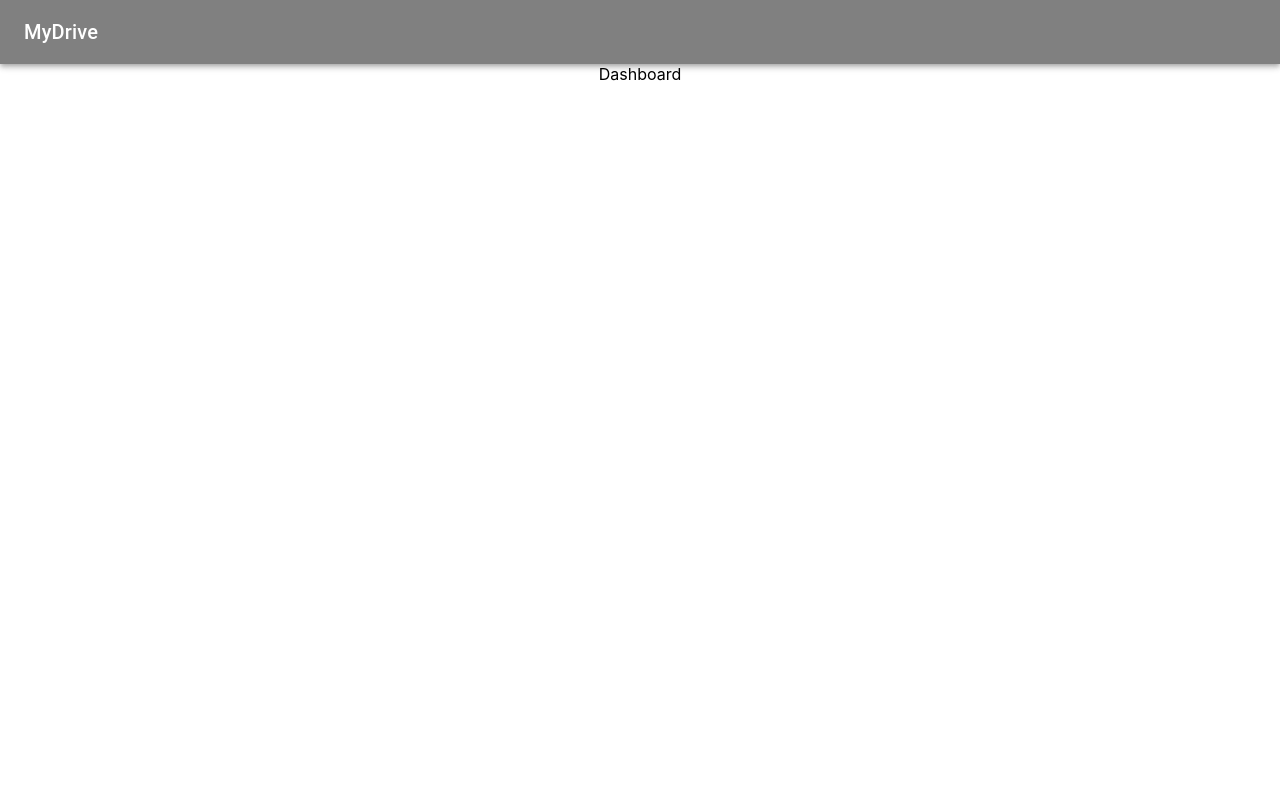
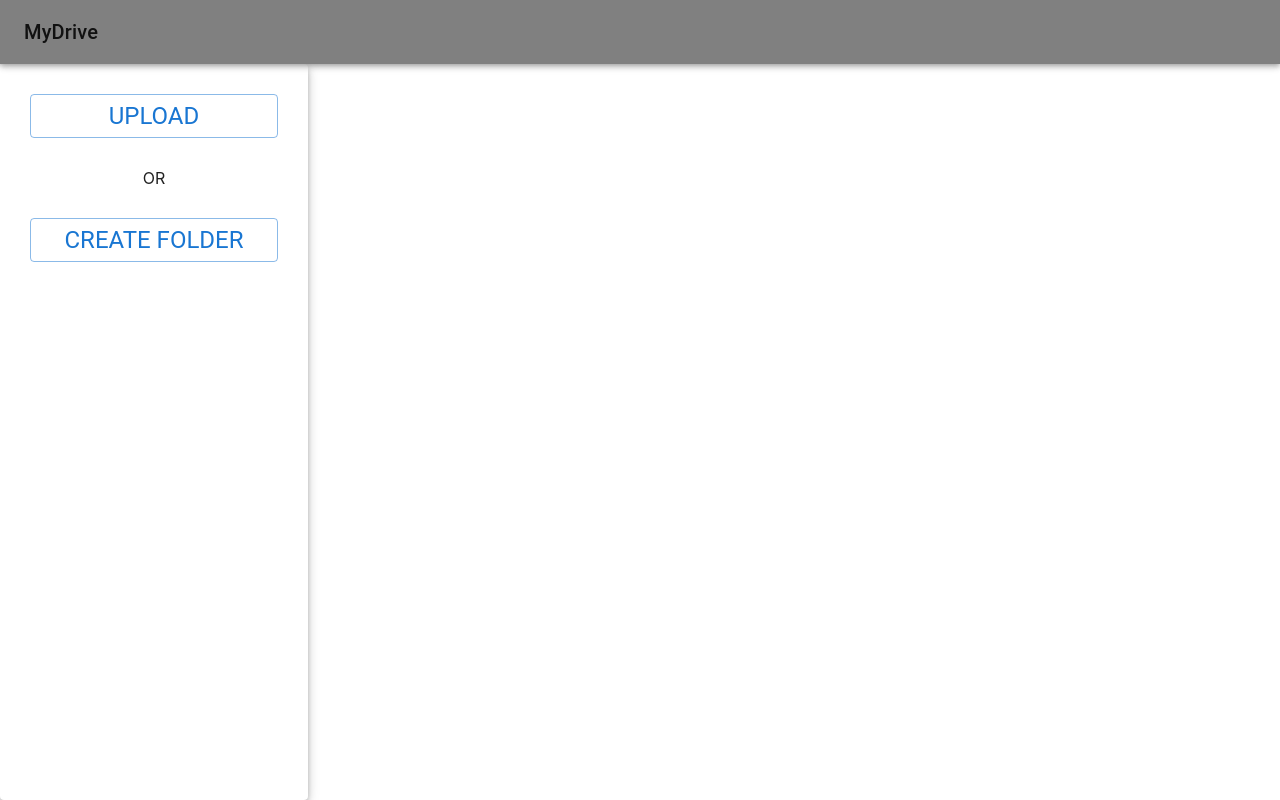
Before and after one commit to kewalb/googledrive-frontend, a React (Create React App) app: page /dashboard in a window 1280 px wide. Built offline with nearby package versions, Linux system fonts and the light colour scheme.

Commit message:
Added nested routes and upload file functionality.

```diff
--- a/package.json
+++ b/package.json
@@ -6,11 +6,14 @@
     "@emotion/react": "^11.7.1",
     "@emotion/styled": "^11.6.0",
     "@material-ui/core": "^4.12.3",
+    "@material-ui/icons": "4.11.2",
     "@mui/icons-material": "^5.3.1",
     "@mui/material": "^5.4.0",
     "@testing-library/jest-dom": "^5.16.2",
     "@testing-library/react": "^12.1.2",
     "@testing-library/user-event": "^13.5.0",
+    "jwt-decode": "^3.1.2",
+    "material-ui-dropzone": "3.5.0",
     "react": "^17.0.2",
     "react-dom": "^17.0.2",
     "react-router-dom": "^6.2.1",
--- a/src/App.js
+++ b/src/App.js
@@ -1,22 +1,58 @@
-import './App.css';
-import NavBar from './components/Navbar';
-import { Routes, Route } from "react-router-dom"
-import Login from './components/Login';
-import Dashboard from './components/Dashboard';
-import Register from './components/Register';
+import "./App.css";
+import NavBar from "./components/Navbar";
+import { Routes, Route, useNavigate, Navigate } from "react-router-dom";
+import Login from "./components/Login";
+import Dashboard from "./components/Dashboard";
+import Register from "./components/Register";
+import { useEffect, useState } from "react";
+import UserNavbar from "./components/UserNavbar";
+// import jwt_decode from "jwt-decode";
 
 function App() {
+  const [name, setName] = useState("");
+  const [navbar, setNavbar] = useState(false);
+
+  useEffect(() => {
+    setName(localStorage.getItem("username"));
+  }, [name]);
+
   return (
     <div className="App">
-      <NavBar />
+      {navbar ? <UserNavbar setNavbar={setNavbar} name={name} /> : <NavBar />}
       <Routes>
-        <Route path="/" element={ <Login/> } />
-        <Route path="/dashboard" element={ <Dashboard/> } />
-        <Route path="/register" element={<Register />}/>
-        {/* <Route path="/" exact element={ <Homepage/> } /> */}
+        <Route
+          path="/"
+          element={<Login navbar={navbar} setNavbar={setNavbar} />}
+        />
+        <Route path="/dashboard/*" element={<Dashboard />} />
+        <Route path="/register" element={<Register />} />
       </Routes>
     </div>
   );
 }
 
 export default App;
+
+// function RequireAuth({ children, redirectTo }) {
+//   const user = localStorage.getItem("username");
+//   const token = localStorage.getItem("token");
+//   const email = localStorage.getItem("email");
+//   console.log(jwt_decode(token))
+//   const getAuth = () => {
+//     if (user && email && token) {
+//       const { exp } = jwt_decode(token);
+
+//       if (Date.now() >= exp * 1000) {
+//         return false;
+//       } else {
+//         return true;
+//       }
+//     } else {
+//       return false;
+//     }
+//   };
+//   let isAuthenticated = getAuth();
+//   console.log(isAuthenticated)
+//   // if(isAuthenticated === false){localStorage.clear()}
+//   return isAuthenticated ? children : <Navigate to={redirectTo} />;
+// }
--- a/src/components/Dashboard.js
+++ b/src/components/Dashboard.js
@@ -1,7 +1,54 @@
-import React from 'react';
+import React from "react";
+import {
+  Routes,
+  Route,
+  useNavigate,
+  Navigate,
+  BrowserRouter,
+} from "react-router-dom";
+import Grid from "@mui/material/Grid";
+import { makeStyles, Paper } from "@material-ui/core";
+import { Button, Typography } from "@mui/material";
+import Upload from "./Upload";
 
-function Dashboard() {
-  return <div>Dashboard</div>;
+const useStyle = makeStyles((theme) => ({
+  leftBorder: {},
+  sideNav: {
+    display: "flex",
+    flexDirection: "column",
+    alignContent: "center",
+    height: "92vh",
+  },
+  uploadBtn: {
+    margin: 30,
+  },
+}));
+
+function Dashboard({match}) {
+  const classes = useStyle();
+  const navigate = useNavigate()
+  return (
+    <Grid container spacing={2}>
+      <Grid item xs={4} lg={3} md={3} className={classes.leftBorder}>
+        <Paper className={classes.sideNav} elevation={5}>
+          <Button variant="outlined" className={classes.uploadBtn} onClick={() => navigate(`upload`)}>
+            <Typography variant="h5">Upload</Typography>
+          </Button>
+          <span>OR</span>
+          <Button variant="outlined" className={classes.uploadBtn} onClick={() => navigate(`create-folder`)}>
+            <Typography variant="h5">Create folder</Typography>
+          </Button>
+        </Paper>
+      </Grid>
+      <Grid item xs={8}>
+
+        <Routes>
+            <Route path={`upload`} element={<Upload />} />
+        </Routes>
+
+      </Grid>
+    </Grid>
+  );
 }
 
 export default Dashboard;
--- a/src/components/Login.js
+++ b/src/components/Login.js
@@ -43,7 +43,7 @@ const useStyles = makeStyles((theme) => ({
   },
 }));
 
-function Login() {
+function Login({setNavbar}) {
   const [email, setEmail] = useState("");
   const [password, setPassword] = useState("");
   const classes = useStyles();
@@ -61,10 +61,12 @@ function Login() {
       .then((data) => {
           if(data.name && data.email && data.jwtToken){
               alert("Login successful")
+              setNavbar(true)
           }
           localStorage.setItem("token", data.jwtToken);
           localStorage.setItem("username", data.name);
           localStorage.setItem("email", data.email);
+          localStorage.setItem("id", data.id)
           navigate("/dashboard")
 
       })
--- a/src/components/Navbar.js
+++ b/src/components/Navbar.js
@@ -3,9 +3,10 @@ import AppBar from "@mui/material/AppBar";
 import Toolbar from "@mui/material/Toolbar";
 import Typography from "@mui/material/Typography";
 import Container from "@mui/material/Container";
-
+import { useNavigate } from "react-router-dom";
 
 const NavBar = () => {
+  const navigate = useNavigate();
   return (
     <AppBar
       position="static"
@@ -27,6 +28,8 @@ const NavBar = () => {
             noWrap
             component="div"
             sx={{ flexGrow: 1, display: { xs: "flex", md: "none" } }}
+            onClick={() => navigate("/")}
+            style={{cursor: "pointer"}}
           >
             MyDrive
           </Typography>
--- /dev/null
+++ b/src/components/Upload.js
@@ -0,0 +1,54 @@
+import { Button } from "@material-ui/core";
+import { DropzoneArea } from "material-ui-dropzone";
+import React, { useState } from "react";
+
+function Upload() {
+  //   const file = useRef();
+  const [value, setValue] = useState();
+  const [id, setId] = useState()
+  const handleChange = (files) => {
+    /* it avoids to call setValue when DropzoneArea
+       is initialized with empty values */
+    if (!(!value && files.length === 0)) {
+      setValue(files[0]);
+    }
+  };
+
+  const handleUpload = () => {
+    const formData = new FormData();
+    setId(localStorage.getItem("id"))
+    formData.append("file", value);
+
+    fetch(`http://localhost:9000/api/upload/${id}`, {
+      method: "POST",
+      body: formData,
+    })
+      .then((response) => response.json())
+      .then((data) => alert(data.message))
+      .catch((error) => console.log(error));
+  };
+  return (
+    <form
+      style={{
+        display: "flex",
+        alignContent: "center",
+        flexDirection: "column",
+        marginTop: 50,
+      }}
+    >
+      <div style={{ marginLeft: 50, marginBottom: 30 }}>
+        <DropzoneArea onChange={handleChange} filesLimit={1} />
+      </div>
+      <Button
+        variant="contained"
+
+        style={{ width: 80, margin: "auto" }}
+        onClick={handleUpload}
+      >
+        Upload
+      </Button>
+    </form>
+  );
+}
+
+export default Upload;
--- /dev/null
+++ b/src/components/UserNavbar.js
@@ -0,0 +1,99 @@
+import React from 'react';
+import AppBar from '@mui/material/AppBar';
+import Box from '@mui/material/Box';
+import Toolbar from '@mui/material/Toolbar';
+import IconButton from '@mui/material/IconButton';
+import Typography from '@mui/material/Typography';
+import Menu from '@mui/material/Menu';
+import Container from '@mui/material/Container';
+import Avatar from '@mui/material/Avatar';
+import Tooltip from '@mui/material/Tooltip';
+import MenuItem from '@mui/material/MenuItem';
+import { useNavigate } from 'react-router-dom';
+
+
+const settings = ['Profile', 'Dashboard', 'Logout'];
+function UserNavbar({setNavbar, name}) {
+    const navigate = useNavigate()
+    const [anchorElUser, setAnchorElUser] = React.useState(null);
+
+    const handleOpenUserMenu = (event) => {
+      setAnchorElUser(event.currentTarget);
+    };
+
+
+    const handleCloseUserMenu = (setting) => {
+        if(setting === "Profile"){
+
+        }
+        else if(setting === "Dashboard"){
+            navigate("/dashboard")
+        }
+        else if(setting === "Logout"){
+            localStorage.clear()
+            alert("logged out successfully");
+            setNavbar(false)
+            navigate("/")
+        }
+      setAnchorElUser(null);
+    };
+
+    return (
+      <AppBar position="static" style={{backgroundColor: "grey", position: "relative"}}>
+        <Container maxWidth="xl">
+          <Toolbar disableGutters>
+            <Typography
+              variant="h6"
+              noWrap
+              component="div"
+              sx={{ mr: 2, display: { xs: 'none', md: 'flex' } }}
+            >
+              MyDrive
+            </Typography>
+            <Typography
+              variant="h6"
+              noWrap
+              component="div"
+              sx={{ flexGrow: 1, display: { xs: 'flex', md: 'none' } }}
+            >
+              MyDrive
+            </Typography>
+
+            <Typography>Welcome </Typography>
+            <Box sx={{ flexGrow: 1 }}>
+
+              <Tooltip title="Open settings">
+                <IconButton onClick={handleOpenUserMenu} sx={{ p: 0 }} style={{float: "right"}}>
+                  <Avatar alt="{name}"></Avatar>
+                </IconButton>
+              </Tooltip>
+              <Menu
+                sx={{ mt: '45px' }}
+                id="menu-appbar"
+                anchorEl={anchorElUser}
+                anchorOrigin={{
+                  vertical: 'top',
+                  horizontal: 'right',
+                }}
+                keepMounted
+                transformOrigin={{
+                  vertical: 'top',
+                  horizontal: 'right',
+                }}
+                open={Boolean(anchorElUser)}
+                onClose={handleCloseUserMenu}
+              >
+                {settings.map((setting) => (
+                  <MenuItem key={setting} onClick={() => handleCloseUserMenu(setting)}>
+                    <Typography textAlign="center">{setting}</Typography>
+                  </MenuItem>
+                ))}
+              </Menu>
+            </Box>
+          </Toolbar>
+        </Container>
+      </AppBar>
+    );
+  };
+
+export default UserNavbar
```
Also changed, not shown: 1 other file (tests, documents, lock files or other folders).
